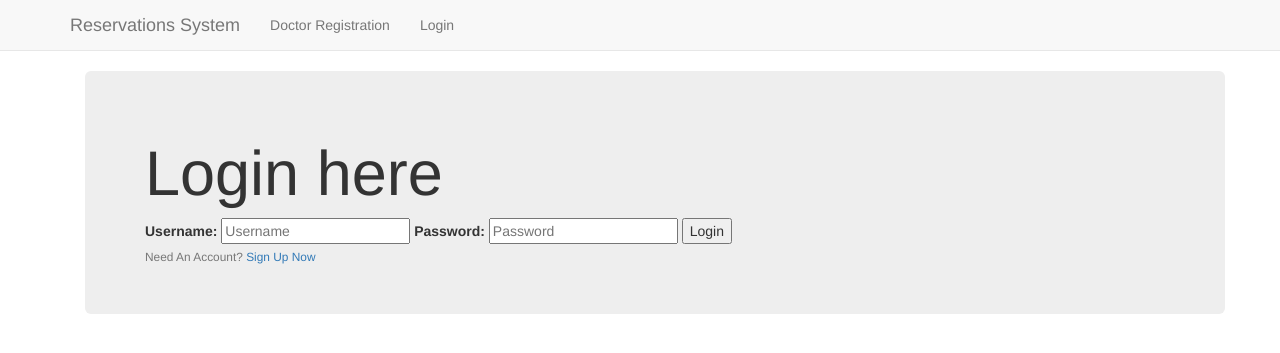
After one commit to RawanAldamaeen/django-project-1, a Django app: page /doctor/login/ in a window 1280 px wide. The commit adds this page. Shown: the top 353 px of the page. Run offline with Django 3.2, Linux system fonts and the light colour scheme; some libraries are stand-ins or nearby versions.

Commit message:
Add login&logout veiw
add admin activate user email

```diff
--- a/doctors/urls.py
+++ b/doctors/urls.py
@@ -6,4 +6,6 @@ app_name = 'doctor'
 
 urlpatterns = [
     url(r'^register/$', views.register, name='register'),
+    url(r'^login/$', views.doctor_login, name='login'),
+    url(r'^logout/$', views.doctors_logout, name='logout'),
 ]
--- a/doctors/views.py
+++ b/doctors/views.py
@@ -1,6 +1,6 @@
-from django.contrib.auth import logout
+from django.contrib.auth import logout, authenticate, login
 from django.contrib.auth.decorators import login_required
-from django.http import HttpResponseRedirect
+from django.http import HttpResponseRedirect, HttpResponse
 from django.shortcuts import render
 from .forms import DocForm, DocProfileForm
 from .models import Doctor
@@ -10,7 +10,7 @@ from django.urls import reverse
 
 
 @login_required
-def user_logout(request):  # User logout view
+def doctors_logout(request):  # User logout view
     logout(request)
     return HttpResponseRedirect(reverse('base:index'))
 
@@ -39,3 +39,22 @@ def register(request):
     return render(request, 'doctor/register.html',
                   {'doc_form': doc_form,
                    'doc_profile_form': doc_profile_form, 'registered': registered})
+
+def doctor_login(request):
+    if not request.method == 'POST':
+        return render(request, 'doctor/login.html', {})
+
+    username = request.POST.get('username')
+    password = request.POST.get('password')
+    user = authenticate(username=username, password=password)
+
+    if not user:
+        print("Someone tried to login and failed.")
+        print("They used username: {} and password: {}".format(username, password))
+        return HttpResponse("Invalid login details given")
+
+    if not user.is_active:
+        return HttpResponse("Your account still inactive, Admin will active it soon.")
+
+    login(request, user)
+    return HttpResponseRedirect(reverse('base:index'))
--- a/reservation/settings.py
+++ b/reservation/settings.py
@@ -50,6 +50,8 @@ MIDDLEWARE = [
     'django.contrib.messages.middleware.MessageMiddleware',
     'django.middleware.clickjacking.XFrameOptionsMiddleware',
 ]
+
+AUTHENTICATION_BACKENDS = ['django.contrib.auth.backends.AllowAllUsersModelBackend']
 
 ROOT_URLCONF = 'reservation.urls'
 
--- a/templates/base/base.html
+++ b/templates/base/base.html
@@ -14,6 +14,9 @@
           <li><a class="navbar-link" href="{% url 'doctor:register' %}">Doctor Registration</a></li>
           {% if user.is_authenticated %}
             <li class="navbar-brand" >Hi {{user.username}}</li>
+            <li><a href="{% url 'doctor:logout' %}">Logout</a></li>
+          {% else %}
+            <li><a class="navbar-link" href="{% url 'doctor:login' %}">Login</a></li>
           {% endif %}
         </ul>
       </div>
--- /dev/null
+++ b/templates/doctor/login.html
@@ -0,0 +1,24 @@
+{% extends 'base/base.html' %}
+{% block body_block %}
+
+
+<div class="container">
+    <div class="jumbotron">
+      <h1>Login here</h1>
+      <form method="post" action="{% url 'doctor:login' %}">
+          {% csrf_token %}
+          <label for="username">Username: </label>
+          <input type="text" name="username" placeholder="Username">
+          <label for="password">Password: </label>
+          <input type="password" name="password" placeholder="Password">
+          <input type="submit" name="" value="Login">
+      </form>
+        <div class="border-top pt-3">
+            <small class="text-muted">
+                Need An Account? <a class="ml-2" href="{% url 'doctor:register' %}">Sign Up Now</a>
+            </small>
+        </div>
+    </div>
+</div>
+
+{% endblock %}
```
Also changed, not shown: doctors/models.py (+10 -0 lines), templates/doctor/logout.html (added, +10 -0 lines).
